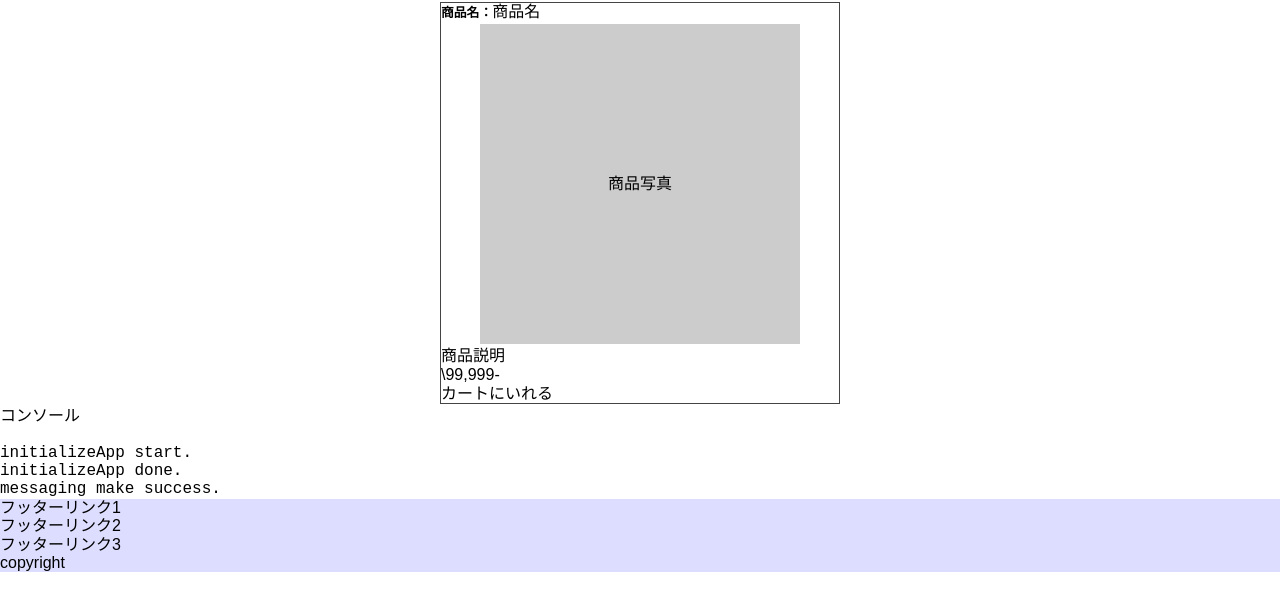
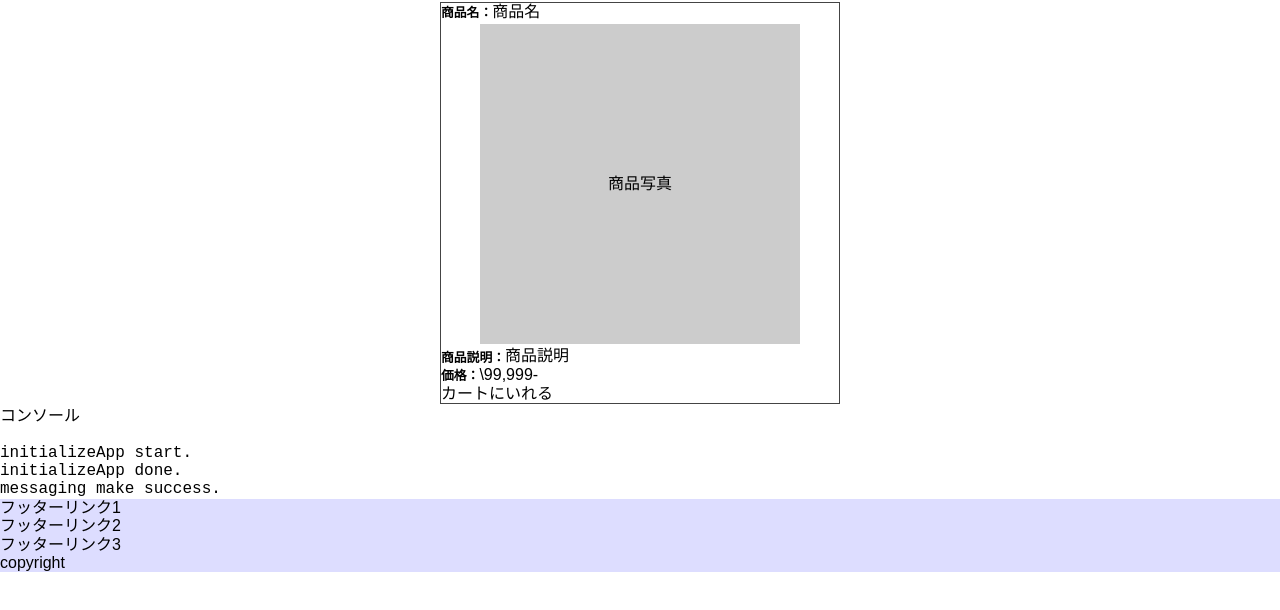
Before and after one commit to pwa-test-organization-account/pwa-test5, a plain HTML site: page index.html in a window 1280 px wide. Shown: the part 104-714 px from the top of the page. Drawn offline with nearby package versions, Linux system fonts and the light colour scheme.

Commit message:
Update app.css

```diff
--- a/css/app.css
+++ b/css/app.css
@@ -27,12 +27,18 @@ footer {
   border: solid 1px #444;
   margin: 3px auto;
 }
-.itemName:before {
-  content: "商品名：";
+
+.itemName:before,
+.itemDetail:before,
+.itemPrice:before {
   font-size: 80%;
   font-weight: bold;
   vertical-align: bottom;
 }
+.itemName:before { content: "商品名："; }
+.itemDetail:before { content: "商品説明："; }
+.itemPrice:before { content: "価格："; }
+
 .itemName {
 }
 .itemPicture {
```
